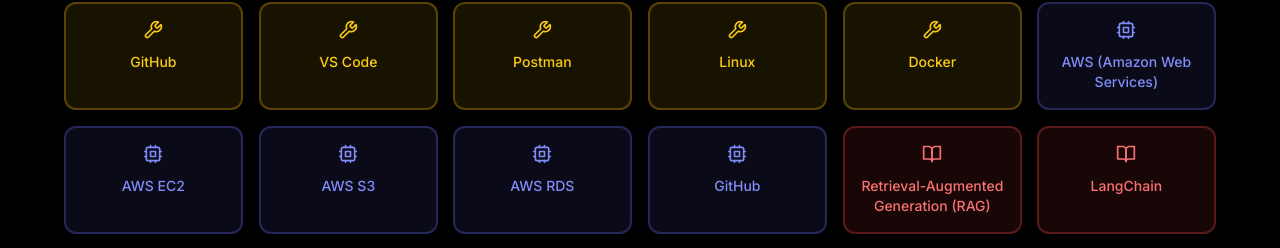
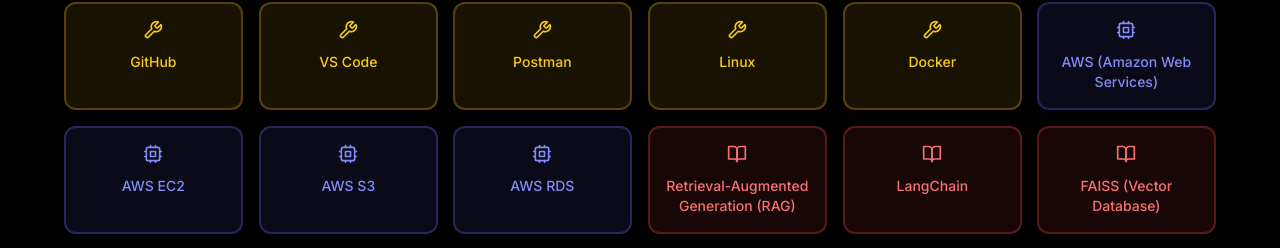
Before and after one commit to sidz05/Siddhesh-Portfolio, a React (Vite) app: page / in a window 1280 px wide. Shown: the part 4264-4512 px from the top of the page. Built offline with nearby package versions, Linux system fonts and the light colour scheme.

Commit message:
Remove GitHub duplication from skills

```diff
--- a/src/components/Skills.tsx
+++ b/src/components/Skills.tsx
@@ -60,7 +60,6 @@ const Skills: React.FC = () => {
     { name: "AWS EC2", category: "cloud" },
     { name: "AWS S3", category: "cloud" },
     { name: "AWS RDS", category: "cloud" },
-    { name: "GitHub", category: "cloud" },
     { name: "Retrieval-Augmented Generation (RAG)", category: "cs" },
     { name: "LangChain", category: "cs" },
     { name: "FAISS (Vector Database)", category: "cs" },
```
